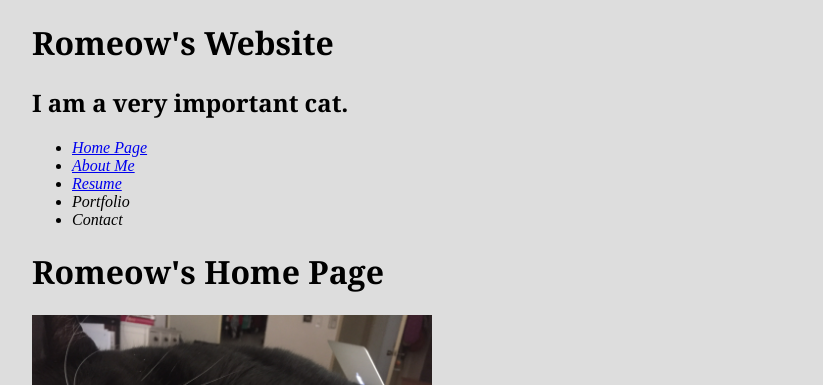
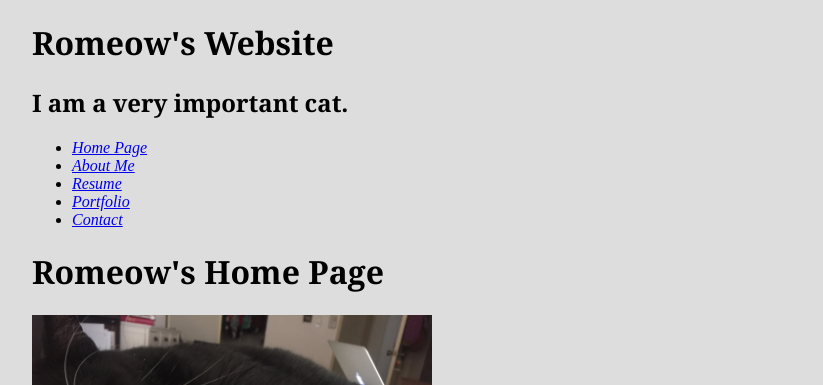
Before and after one commit to emeriwether/emeriwether.github.io, a Jekyll site: the page built from index.html, in a window 1280 px wide. Shown: the top 385 px of the page, without its empty margins (160-983 px from the left). Built offline with Jekyll 4.4.1, drawn with Linux system fonts in a browser that asks for light colours.

Commit message:
update links in top nav

```diff
--- a/_layouts/default.html
+++ b/_layouts/default.html
@@ -19,8 +19,8 @@
                     <li class="topNav"><a href="/index.html" title="Home Page">Home Page</a></li>
                     <li class="topNav"><a href="/about.html" title="About Me">About Me</a></li>
                     <li class="topNav"><a href="/resume.html" title="Resume">Resume</a></li>
-                    <li class="topNav">Portfolio</li>
-                    <li class="topNav">Contact</li>
+                    <li class="topNav"><a href="/portfolio.html" title="Portfolio">Portfolio</a></li>
+                    <li class="topNav"><a href="/contact.html" title="Contact">Contact</a></li>
                 </ul>
             </nav>
 
--- /dev/null
+++ b/contact.html
@@ -0,0 +1,6 @@
+---
+layout: default
+---
+<header role="banner">
+    <h1>Contact</h1>
+</header>
--- /dev/null
+++ b/portfolio.html
@@ -0,0 +1,6 @@
+---
+layout: default
+---
+<header role="banner">
+    <h1>Portfolio</h1>
+</header>
```
